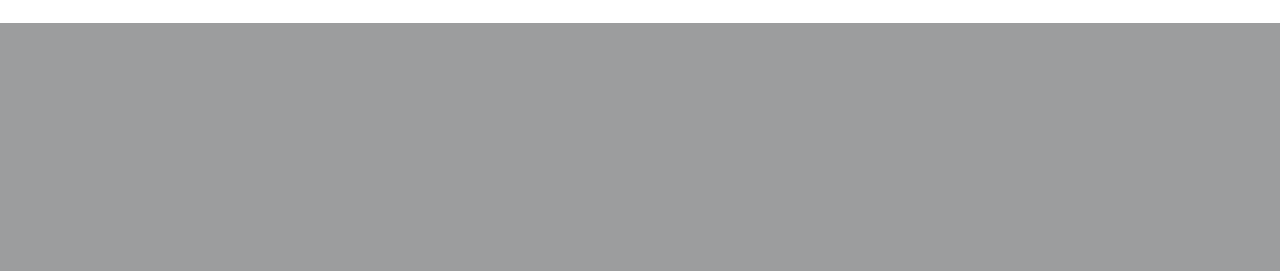
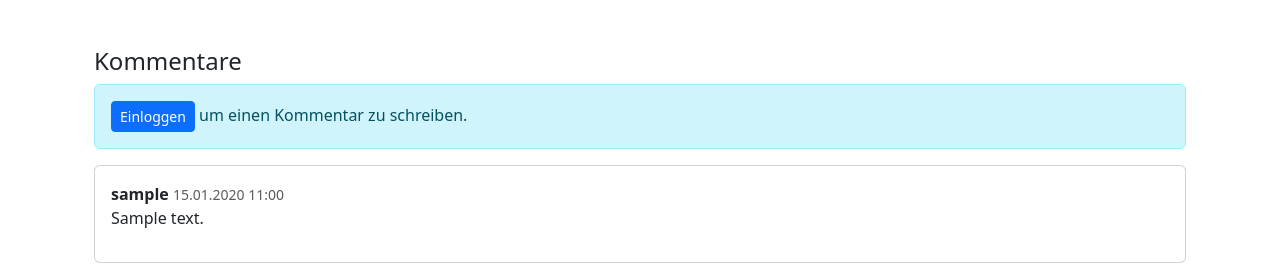
Before and after one commit to Simon3107/sportsrecap, a Django app: page /match/1/ in a window 1280 px wide. Shown: the part 885-1156 px from the top of the page. Before the commit the page ends 908 px from the top, so only its background shows below. Run offline with Django 5.2, Linux system fonts and the light colour scheme; tables that the repository leaves empty hold one stand-in row (values such as "Sample post"); grey boxes marked "Sample" are stand-in pictures; parts of the project's set-up code (start-up, migrations or seed data) failed here and were passed over.

Commit message:
Kommentar hinzugefügt

```diff
--- /dev/null
+++ b/core/forms.py
@@ -0,0 +1,10 @@
+from django import forms
+from .models import Comment
+
+class CommentForm(forms.ModelForm):
+    class Meta:
+        model = Comment
+        fields = ['text']
+        widgets = {
+            'text': forms.Textarea(attrs={'rows': 3, 'placeholder': 'Schreib einen Kommentar...'})
+        }
--- a/core/templates/match_detail.html
+++ b/core/templates/match_detail.html
@@ -48,4 +48,63 @@
 </div>
 {% endif %}
 
+<div class="container mt-5">
+    <h4>Kommentare</h4>
+
+    {% if user.is_authenticated %}
+        <form id="comment-form" method="post">
+            {% csrf_token %}
+            {{ comment_form.as_p }}
+            <button type="submit" class="btn btn-primary">Kommentar absenden</button>
+        </form>
+    {% else %}
+        <div class="alert alert-info">
+            <a href="{% url 'login' %}?next={{ request.path }}" class="btn btn-sm btn-primary">Einloggen</a>
+            um einen Kommentar zu schreiben.
+        </div>
+    {% endif %}
+
+    <div id="comments-list">
+        {% for comment in comments %}
+            <div class="card mb-2">
+                <div class="card-body">
+                    <strong>{{ comment.user.username }}</strong>
+                    <small class="text-muted">{{ comment.created_at|date:"d.m.Y H:i" }}</small>
+                    <p>{{ comment.text }}</p>
+                </div>
+            </div>
+        {% endfor %}
+    </div>
+</div>
+
+<!-- AJAX Script -->
+<script src="https://code.jquery.com/jquery-3.6.0.min.js"></script>
+<script>
+$(document).ready(function() {
+    $('#comment-form').submit(function(e) {
+        e.preventDefault();
+        $.ajax({
+            type: 'POST',
+            url: '{% url "add_comment" match.id %}',
+            data: $(this).serialize(),
+            headers: {
+                'X-Requested-With': 'XMLHttpRequest'  // Wichtig für die Erkennung
+            },
+            success: function(response) {
+                if(response.success) {
+                    $('#comments-list').prepend(
+                        '<div class="card mb-2">' +
+                        '<div class="card-body">' +
+                        '<strong>' + response.user + '</strong>' +
+                        '<small class="text-muted">' + response.date + '</small>' +
+                        '<p>' + response.comment + '</p>' +
+                        '</div></div>'
+                    );
+                    $('#id_text').val('');
+                }
+            }
+        });
+    });
+});
+</script>
 {% endblock %}
--- a/core/urls.py
+++ b/core/urls.py
@@ -1,5 +1,6 @@
 from django.urls import path
 from . import views
+from .views import add_comment
 
 urlpatterns = [
     path('', views.home, name='index'),
@@ -7,5 +8,6 @@ urlpatterns = [
     path('match/<int:id>/', views.match_detail, name='match_detail'),
     path('profile/', views.profile, name='profile'),
     path('sports/<int:id>/matches/', views.sport_matches, name='sport_matches'),
+    path('match/<int:match_id>/comment/', add_comment, name='add_comment'),
 
 ]
--- a/core/views.py
+++ b/core/views.py
@@ -1,8 +1,11 @@
 from django.shortcuts import render, get_object_or_404, redirect
-from .models import Sport, Match
+from .models import Sport, Match, Comment
 from collections import defaultdict
 from django.contrib.auth.forms import UserCreationForm
 from django.contrib.auth import logout
+from django.http import JsonResponse
+from django.contrib.auth.decorators import login_required
+from .forms import CommentForm
 # Create your views here.
 
 def register(request):
@@ -36,7 +39,30 @@ def sport_list(request):
 
 def match_detail(request, id):
     match = get_object_or_404(Match, pk=id)
-    return render(request, 'match_detail.html', {'match': match})
+    comments = Comment.objects.filter(match=match).order_by('-created_at')
+    return render(request, 'match_detail.html', {
+        'match': match,
+        'comments': comments,
+        'comment_form': CommentForm()
+    })
+
+@login_required
+def add_comment(request, match_id):
+    if request.method == 'POST' and request.headers.get('X-Requested-With') == 'XMLHttpRequest':
+        form = CommentForm(request.POST)
+        if form.is_valid():
+            comment = form.save(commit=False)
+            comment.user = request.user
+            comment.match = get_object_or_404(Match, pk=match_id)
+            comment.save()
+            return JsonResponse({
+                'success': True,
+                'comment': comment.text,
+                'user': comment.user.username,
+                'date': comment.created_at.strftime("%d.%m.%Y %H:%M")
+            })
+        return JsonResponse({'success': False, 'errors': form.errors})
+    return JsonResponse({'success': False, 'error': 'Invalid request'})
 
 def profile(request):
     return render(request, 'profile.html')
```
Also changed, not shown: core/migrations/0003_alter_comment_match.py (added).
